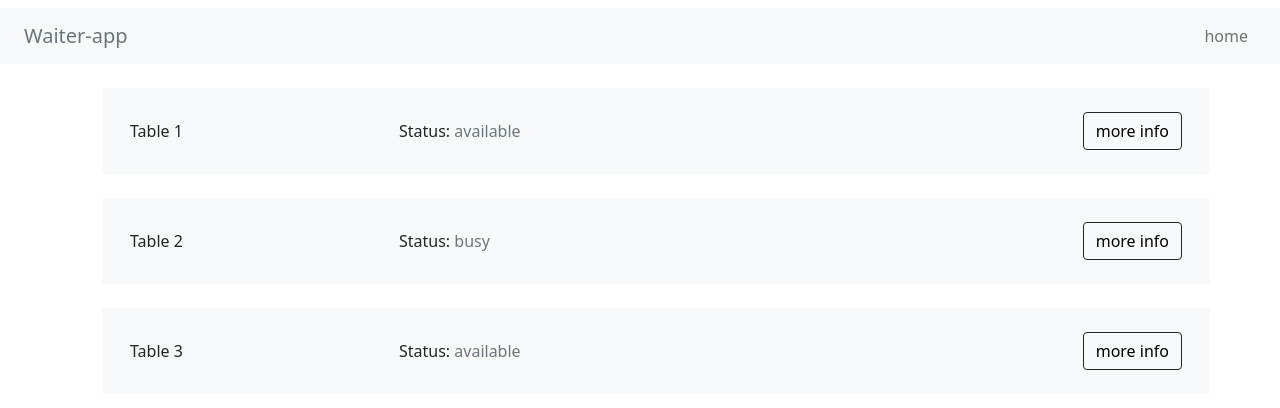
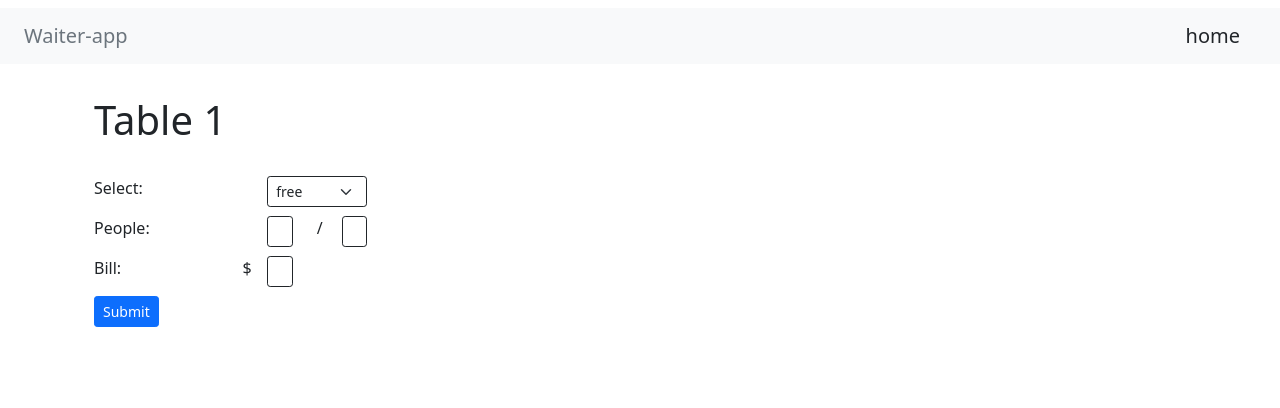
Before and after one commit to Emwook/waiter-app, a React (Create React App) app: page /table/1 in a window 1280 px wide. Shown: the top 408 px of the page. Built offline with nearby package versions, Linux system fonts and the light colour scheme.

Commit message:
finished layout, implemented Router for buttons

```diff
--- a/src/App.js
+++ b/src/App.js
@@ -1,10 +1,23 @@
-import Home from './components/Home/Home';
+import Menu from './components/Menu/Menu';
+import Details from './components/Details/Details';
+import { Container } from 'react-bootstrap';
+import Home from './components/Home/Home.js'
+import NotFound from './components/NotFound.js/NotFound';
+import { Routes, Route } from 'react-router-dom';
+
 
 const App = () => {
   return (
-    <>
-      <Home/>
-    </>
+    <main>
+      <Menu/>
+      <Container>
+        <Routes>
+            <Route path="/" element={<Home/>}/>
+            <Route path="/table/:tableId" element={<Details/>}/>
+            <Route path="/*" element={<NotFound/>}/>
+        </Routes>
+      </Container>
+    </main>
   );
 }
 
--- /dev/null
+++ b/src/components/Details/Details.js
@@ -0,0 +1,46 @@
+import { Form, Container, Row, Col, Button } from "react-bootstrap";
+import { useParams } from "react-router";
+
+const Details = () => {
+    const { tableId } = useParams();
+
+    return(
+        <Container>
+            <h1 className="py-4">Table {tableId}</h1>
+            <Form onSubmit={e => e.preventDefault()}>
+                <Form.Group controlId="selectStatus" className="w-25">
+                    <Row className="my-2">
+                        <Col sm={7}><Form.Label>Select: </Form.Label></Col>
+                        <Col sm={5}>
+                            <Form.Select data-bs-theme="light" size="sm" className="border-dark">
+                            <option >free</option>
+                            <option >busy</option>
+                            <option >reserved</option>
+                            <option >cleaning</option>
+                            </Form.Select>
+                        </Col>
+                    </Row>
+                </Form.Group>
+                <Form.Group controlId="numPeopleBox" className="w-25">
+                    <Row className="my-2">
+                        <Col sm={7}><Form.Label>People: </Form.Label></Col>
+                        <Col sm={2}><Form.Control type="string" size="sm" id="numPeople" className="border-dark text-center"/></Col>
+                        <Col sm={1}><span>/</span></Col>
+                        <Col sm={2}><Form.Control type="string" size="sm" id="numPeople" className="border-dark text-center"/></Col>
+                    </Row>
+                </Form.Group>
+                <Form.Group controlId="billAmount" className="w-25">
+                    <Row className="my-2">
+                        <Col sm={6}><Form.Label>Bill: </Form.Label></Col>
+                        <Col sm={1}><span>$</span></Col>
+                        <Col sm={2}><Form.Control type="string" size="sm" id="numPeople" className="border-dark text-center"/></Col>
+                    </Row>
+                </Form.Group>
+                <Button size="sm" variant="primary" type="submit">
+                    Submit
+                </Button>
+            </Form>
+        </Container>
+    );
+}
+export default Details;
--- a/src/components/Home/Home.js
+++ b/src/components/Home/Home.js
@@ -1,16 +1,14 @@
-import Menu from "../Menu/Menu.js";
-import { Container } from 'react-bootstrap';
-import TablesSection from "../TablesSection/TablesSection.js";
-
+import TableBar from "../TableBar/TableBar";
+import { useSelector } from "react-redux";
+import { getAllTables } from "../../redux/tablesRedux";
 
 const Home = () => {
-    return (
-        <>
-            <Menu/>
-            <Container>
-                <TablesSection/>
-            </Container>
-        </>
+    const tables = useSelector(state => getAllTables(state));
+
+    return(
+        <ul>
+            {tables.map(table => <TableBar id={table.id} status={table.status}></TableBar>)}
+        </ul>
     );
 }
 
--- a/src/components/Menu/Menu.js
+++ b/src/components/Menu/Menu.js
@@ -1,12 +1,13 @@
-import { Navbar, Nav } from "react-bootstrap";
+import { Navbar} from "react-bootstrap";
+import { NavLink } from 'react-router-dom';
 
 const Menu = () =>{
     return(
         <Navbar expand="lg" bg="light" className="text-muted px-4 my-2 d-flex justify-content-between">
             <Navbar.Brand className="text-muted">Waiter-app</Navbar.Brand>
-            <Nav>
-                <Nav.Link href="#home">home</Nav.Link>
-            </Nav>
+            <Navbar.Brand className="text-dark">
+                <NavLink to="/" style={{ textDecoration: 'none', color: 'inherit' }}>home</NavLink>
+            </Navbar.Brand>
         </Navbar>
     );
 }
--- /dev/null
+++ b/src/components/NotFound.js/NotFound.js
@@ -0,0 +1,10 @@
+const NotFound = () => {
+
+    return (
+      <div>
+          <h2> 404 - Site not found, sorry ;/</h2>
+      </div>
+    );
+  };
+
+export default NotFound;
--- a/src/components/TableBar/TableBar.js
+++ b/src/components/TableBar/TableBar.js
@@ -1,4 +1,5 @@
 import { Row, Col, Button } from "react-bootstrap";
+import { NavLink } from "react-router-dom";
 
 const TableBar = (props) => {
     return(
@@ -6,7 +7,11 @@ const TableBar = (props) => {
             <Col><span>Table {props.id}</span></Col>
             <Col>Status: <span className="text-muted">{props.status}</span></Col>
             <Col xs={6} className="d-flex justify-content-end">
-                <Button variant="light" className="border-dark text-right ml-auto">more info</Button>
+                <Button variant="light" className="border-dark text-right ml-auto">
+                    <NavLink to={`/table/${props.id}`} style={{ textDecoration: 'none', color: 'inherit' }}>
+                        more info
+                    </NavLink>
+                </Button>
             </Col>
         </Row>
     );
--- a/src/components/TablesSection/TablesSection.js
+++ /dev/null
@@ -1,16 +0,0 @@
-import TableBar from "../TableBar/TableBar";
-import { useSelector } from "react-redux";
-import { getAllTables } from "../../redux/tablesRedux";
-
-const TablesSection = () => {
-
-    const tables = useSelector(state => getAllTables(state));
-
-    return(
-        <ul>
-            {tables.map(table => <TableBar id={table.id} status={table.status}></TableBar>)}
-        </ul>
-    );
-}
-
-export default TablesSection;
--- a/src/index.js
+++ b/src/index.js
@@ -3,13 +3,16 @@ import ReactDOM from 'react-dom/client';
 import App from './App';
 import 'bootstrap/dist/css/bootstrap.min.css';
 import { Provider } from 'react-redux';
+import { BrowserRouter } from 'react-router-dom';
 import store from './redux/store'
 
 const root = ReactDOM.createRoot(document.getElementById('root'));
 root.render(
   <React.StrictMode>
+    <BrowserRouter>
       <Provider store={store}>
         <App />
       </Provider>
+    </BrowserRouter>
   </React.StrictMode>,
 );
--- a/src/redux/initialState.js
+++ b/src/redux/initialState.js
@@ -2,7 +2,7 @@ const initialState = {
     tables: [
     {
     id: 1,
-    status: 'available',
+    status: 'free',
     bill: 0,
     numPeople: 0,
     maxNumPeople: 1,
@@ -16,7 +16,7 @@ const initialState = {
     },
     {
     id: 3,
-    status: 'available',
+    status: 'cleaning',
     bill: 0,
     numPeople: 0,
     maxNumPeople: 1,
```
